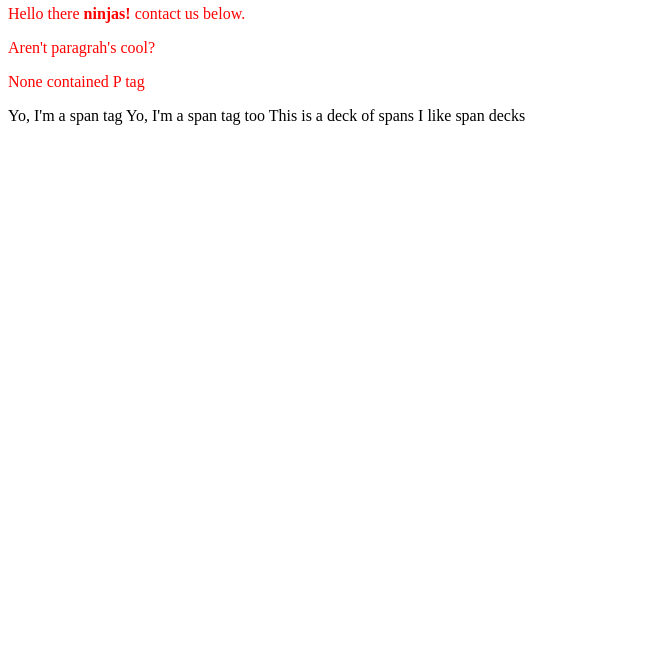
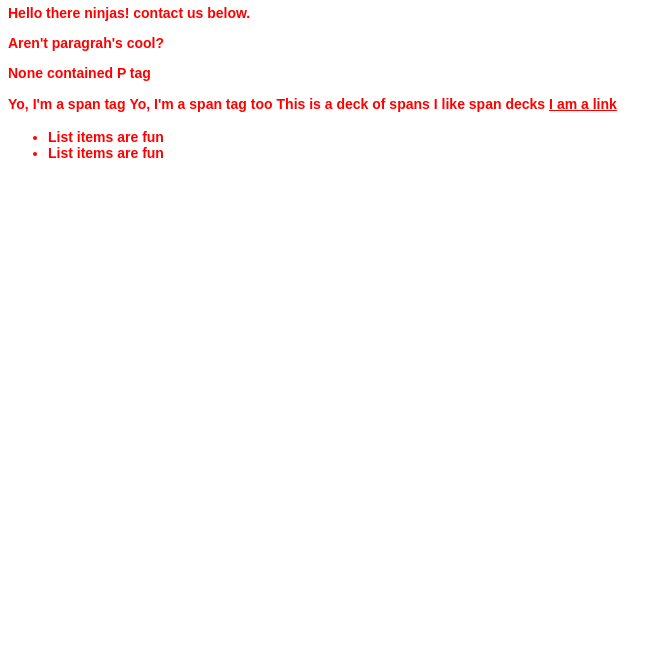
Before and after one commit to kmolb/css_yt, a plain HTML site: page contact.html in a window 1280 px wide. Shown: the part 155-800 px from the top of the page, without its empty margins (0-671 px from the left). Drawn offline with Linux system fonts and the light colour scheme.

Commit message:
lesson 14

```diff
--- a/contact.html
+++ b/contact.html
@@ -12,14 +12,12 @@
         <div id="header">
             <h1>Contact Us</h1>
             <h2>Contact The Net Ninja!?!?!?</h2>
-
         </div>
 
         <h2 id="content-header">Content</h2>
 
 
         <div id="main-content">
-
             <p>Hello there <strong>ninjas!</strong> contact us below.</p>
             <p class="test">Aren't paragrah's cool?</p>
         </div>
@@ -31,7 +29,12 @@
         <span class="deck">This is a deck of spans</span>
         <span class="deck">I like span decks</span>
 
+       <a href="#">I am a link</a>
 
+       <ul>
+            <li>List items are fun</li>
+            <li>List items are fun</li>
+       </ul>
 
     </body>
 
--- a/css/syntax.css
+++ b/css/syntax.css
@@ -4,13 +4,12 @@
 * Date 24.08.2018
 *
 *************************************************/
-/* Important declaration */
+/* Targeting multiple elements */
 
 
-p{
-    color: red !important;
+p, span,a,li{
+    color: red;
+    font-size: 14px;
+    font-weight: bold;
+    font-family: Arial;
 }
-#main-content p{
-    color: green;
-
-}
```
